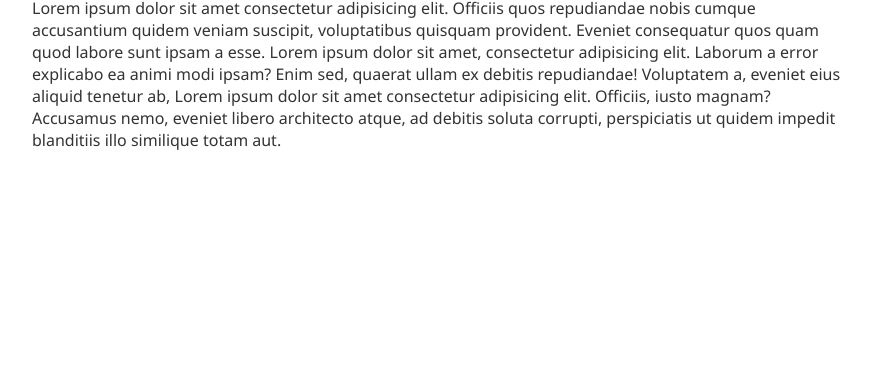
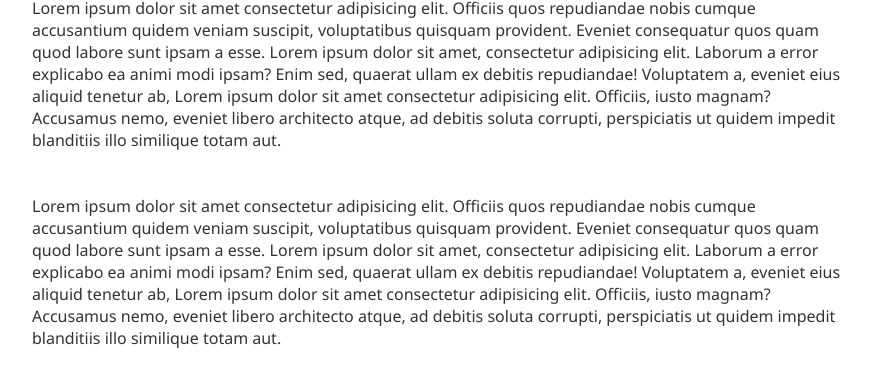
Before and after one commit to AlejandroHN21/repositorio, a plain HTML site: page index.html in a window 1280 px wide. Shown: the part 130-516 px from the top of the page, without its empty margins (96-967 px from the left). Drawn offline with Linux system fonts and the light colour scheme.

Commit message:
segunda version

```diff
--- a/index.html
+++ b/index.html
@@ -12,6 +12,10 @@
     <section class="section">
           <h1>Titulo de ejemplo</h1>
           <p class="p">Lorem ipsum dolor sit amet consectetur adipisicing elit. Officiis quos repudiandae nobis cumque accusantium quidem veniam suscipit, voluptatibus quisquam provident. Eveniet consequatur quos quam quod labore sunt ipsam a esse. Lorem ipsum dolor sit amet, consectetur adipisicing elit. Laborum a error explicabo ea animi modi ipsam? Enim sed, quaerat ullam ex debitis repudiandae! Voluptatem a, eveniet eius aliquid tenetur ab, Lorem ipsum dolor sit amet consectetur adipisicing elit. Officiis, iusto magnam? Accusamus nemo, eveniet libero architecto atque, ad debitis soluta corrupti, perspiciatis ut quidem impedit blanditiis illo similique totam aut.</p>
+
+          <br><br>
+
+          <p class="p">Lorem ipsum dolor sit amet consectetur adipisicing elit. Officiis quos repudiandae nobis cumque accusantium quidem veniam suscipit, voluptatibus quisquam provident. Eveniet consequatur quos quam quod labore sunt ipsam a esse. Lorem ipsum dolor sit amet, consectetur adipisicing elit. Laborum a error explicabo ea animi modi ipsam? Enim sed, quaerat ullam ex debitis repudiandae! Voluptatem a, eveniet eius aliquid tenetur ab, Lorem ipsum dolor sit amet consectetur adipisicing elit. Officiis, iusto magnam? Accusamus nemo, eveniet libero architecto atque, ad debitis soluta corrupti, perspiciatis ut quidem impedit blanditiis illo similique totam aut.</p>
     </section>
 
 
```
